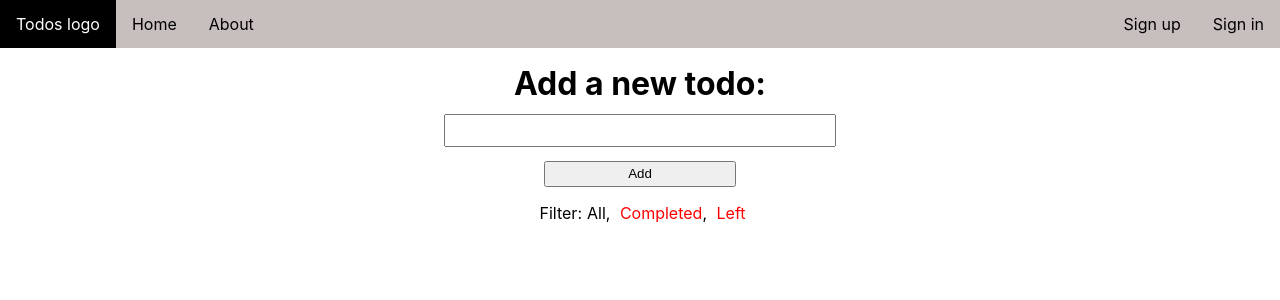
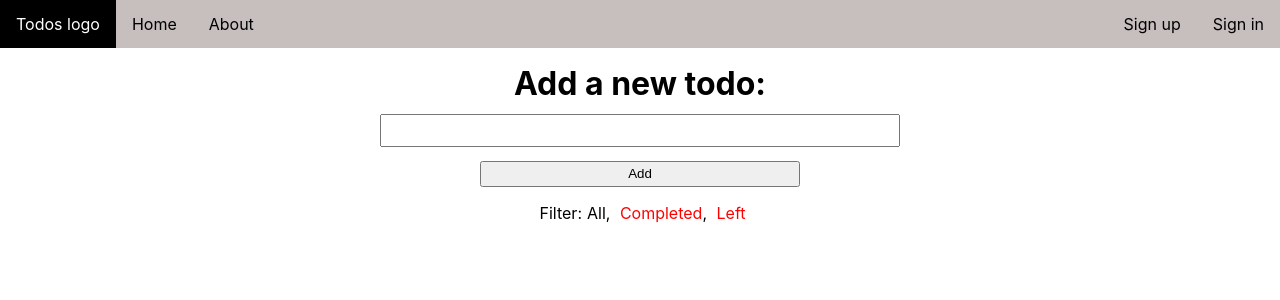
Before and after one commit to leahu-aurel/react-redux-firebase-app, a React (Create React App) app: page / in a window 1280 px wide. Shown: the top 300 px of the page. Built offline with nearby package versions, Linux system fonts and the light colour scheme.

Commit message:
Small css change for add_todo

```diff
--- a/src/components/Todos/add_todo.css
+++ b/src/components/Todos/add_todo.css
@@ -1,20 +1,20 @@
 .addTodoInput {
   line-height: 2em;
-  width: 30%;
+  width: 40%;
 }
 
 .addTodoButton {
   line-height: 1.5em;
-  width: 15%;
+  width: 25%;
 }
 
 @media screen and (max-width: 800px) {
   .addTodoInput {
-    width: 50%;
+    width: 60%;
   }
 
   .addTodoButton {
-    width: 25%;
+    width: 30%;
   }
 }
 
```
